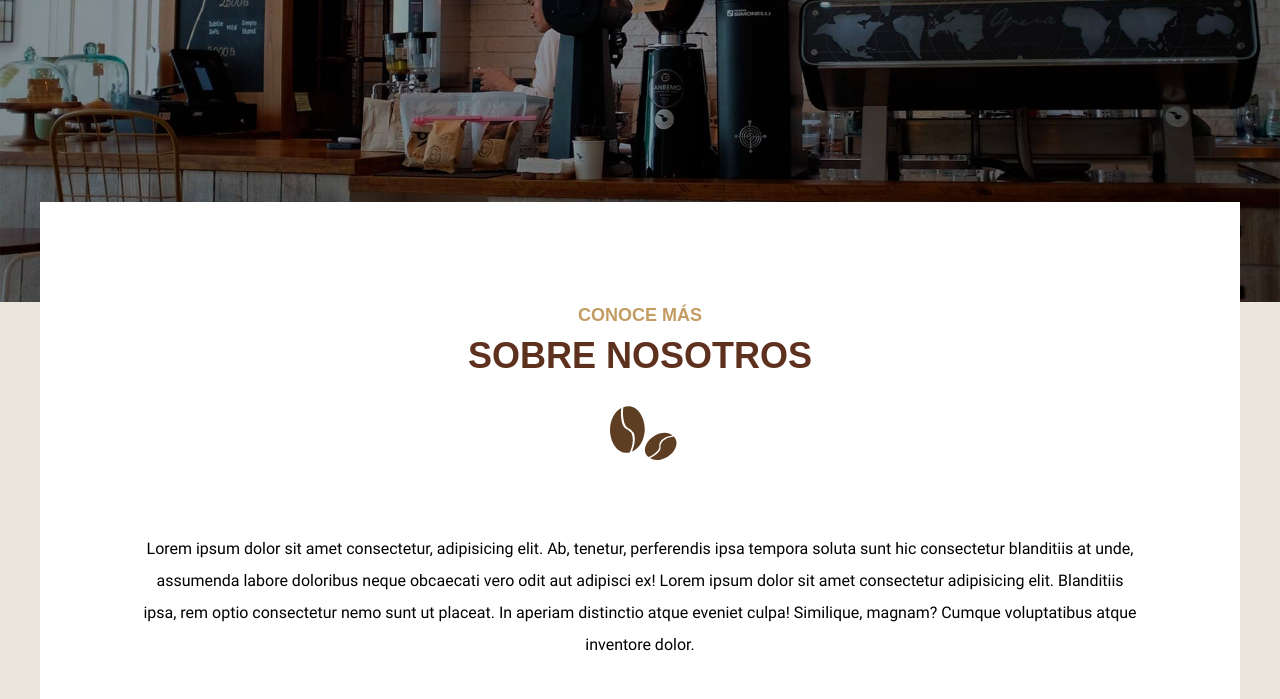
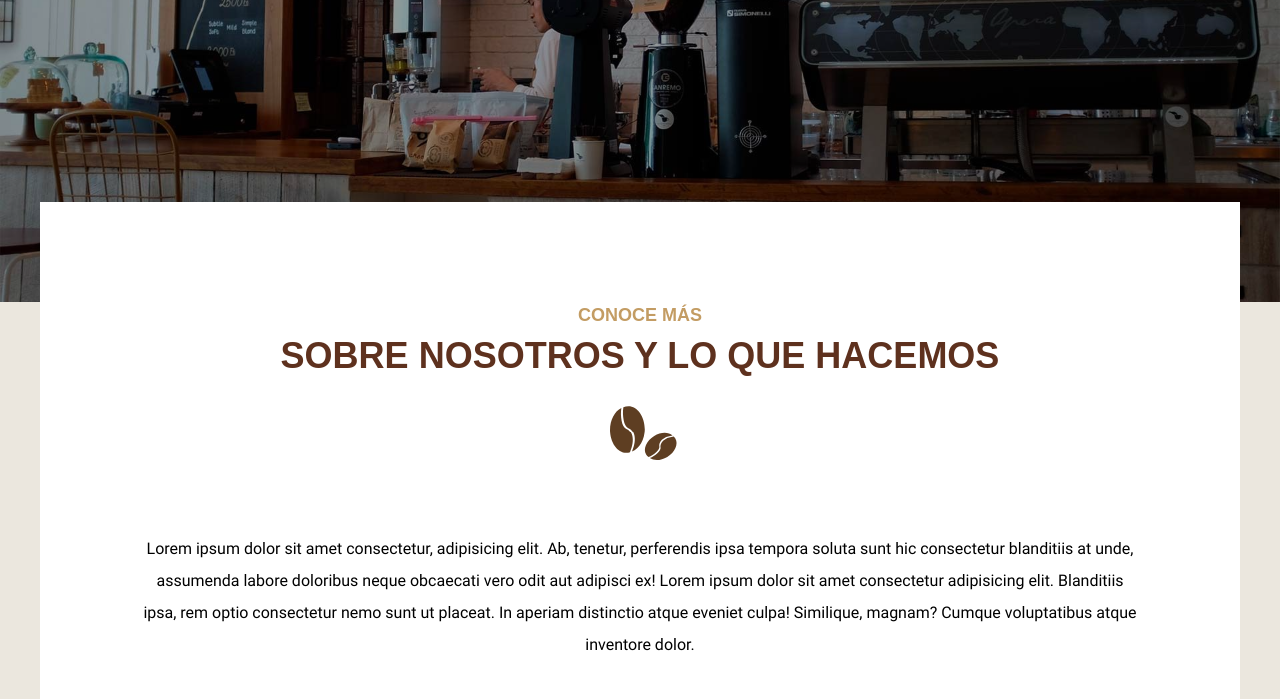
Before and after one commit to jmlocke1/cafeteria, a website: page index.html in a window 1280 px wide. Shown: the part 398-1097 px from the top of the page. Drawn offline with Linux system fonts and the light colour scheme; a web font is replaced by a local one.

Commit message:
Prueba despliegue

```diff
--- a/index.html
+++ b/index.html
@@ -30,7 +30,7 @@
 	</header>
 	<main class="contenedor contenido-principal text-center">
 		<section class="conoce">
-			<h2><span>Conoce más</span> sobre nosotros</h2>
+			<h2><span>Conoce más</span> sobre nosotros y lo que hacemos</h2>
 
 			<p>Lorem ipsum dolor sit amet consectetur, adipisicing elit. Ab, tenetur, perferendis ipsa tempora soluta sunt hic consectetur blanditiis at unde, assumenda labore doloribus neque obcaecati vero odit aut adipisci ex! Lorem ipsum dolor sit amet consectetur adipisicing elit. Blanditiis ipsa, rem optio consectetur nemo sunt ut placeat. In aperiam distinctio atque eveniet culpa! Similique, magnam? Cumque voluptatibus atque inventore dolor.</p>
 		</section>
```
